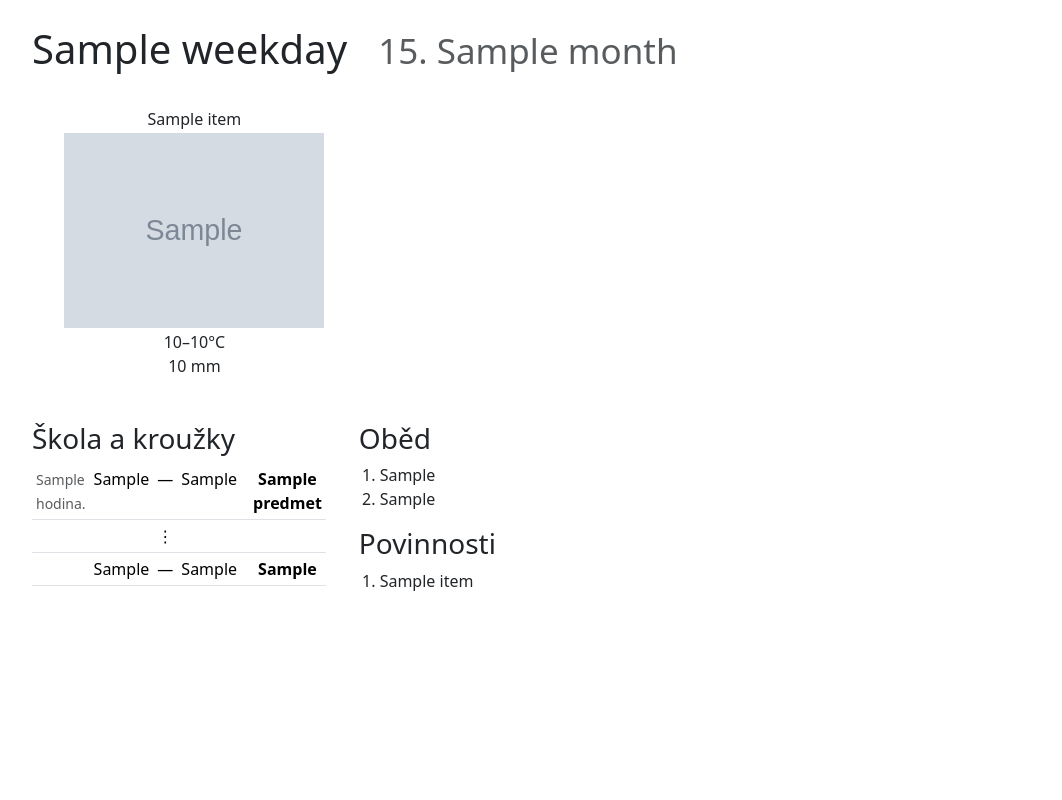
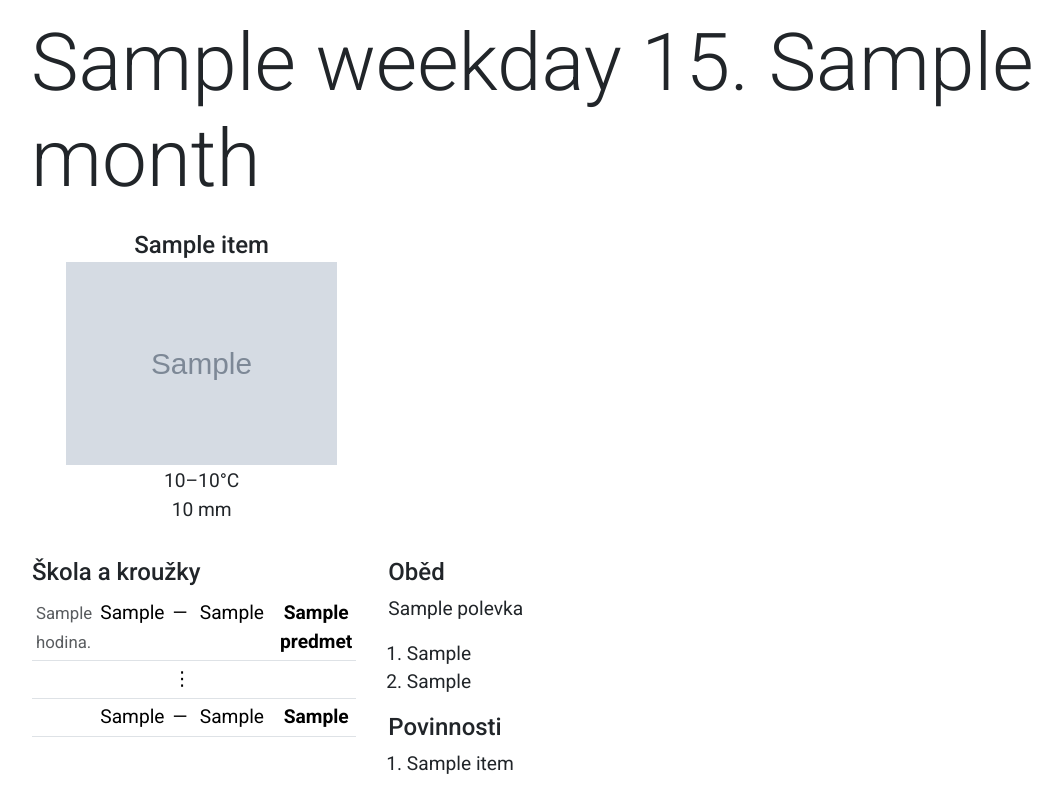
Before and after one commit to msgre/slunecni-mesto, a Flask app: template kalendar/templates/index.html in a window 1280 px wide. Shown: the whole page, without its empty margins (51-1113 px from the left). Run offline with Flask 3, Linux system fonts and the light colour scheme; the template is opened without the code that fills it: most values are stand-ins (such as "Sample title", 1, 10 or a date in 2020); grey boxes marked "Sample" are stand-in pictures.

Commit message:
Tuneni kalendare

```diff
--- a/kalendar/app.py
+++ b/kalendar/app.py
@@ -475,8 +475,8 @@ def hello_world():
     pocasi = process_pocasi(now)
 
     # obedy
-    # volno = False # TODO:
-    # now = now.shift(days=-3) # TODO:
+    # volno = True # TODO:
+    # now = now.shift(days=2) # TODO:
     r = requests.get('http://nuc.lan/obedy/obedy-latest.json')
     # r = requests.get(f'http://nuc.lan/obedy/obedy-{now.shift(days=-1).strftime("%Y-%m-%d")}.json') # TODO:
     r.raise_for_status()
@@ -485,6 +485,12 @@ def hello_world():
         if item['date'] == now.strftime('%Y-%m-%d'):
             obed = item
             break
+    if obed:
+        polevka, lunch1 = obed['lunch1'].split('\n')
+        obed['lunch1'] = lunch1.strip()
+        if obed.get('lunch2'):
+            obed['lunch2'] = obed['lunch2'].split('\n')[1].strip()
+        obed['polevka'] = polevka.strip()
 
     # komiks
     fun = None
@@ -492,9 +498,8 @@ def hello_world():
         feed = feedparser.parse('https://xkcd.com/atom.xml')
         for item in feed.entries:
             soup = BeautifulSoup(item.summary)
-            # soup.img.attrs['src']
-            fun = item.summary
-
+            soup.img.attrs['style'] = 'width:100%; height:auto'
+            fun = str(soup)
 
     isoweekday = now.isoweekday()
     data = {
--- a/kalendar/templates/index.html
+++ b/kalendar/templates/index.html
@@ -4,14 +4,25 @@
     <meta charset="utf-8">
     <meta name="viewport" content="width=device-width, initial-scale=1">
     <title>Bootstrap demo</title>
-    <link href="https://cdn.jsdelivr.net/npm/bootstrap@5.3.1/dist/css/bootstrap.min.css" rel="stylesheet" integrity="sha384-4bw+/aepP/YC94hEpVNVgiZdgIC5+VKNBQNGCHeKRQN+PtmoHDEXuppvnDJzQIu9" crossorigin="anonymous">
+    <link rel="preconnect" href="https://fonts.googleapis.com">
+    <link rel="preconnect" href="https://fonts.gstatic.com" crossorigin>
+    <link href="https://fonts.googleapis.com/css2?family=Roboto+Slab:wght@600&family=Roboto:wght@300;400;500;700&display=swap" rel="stylesheet">   <link href="https://cdn.jsdelivr.net/npm/bootstrap@5.3.1/dist/css/bootstrap.min.css" rel="stylesheet" integrity="sha384-4bw+/aepP/YC94hEpVNVgiZdgIC5+VKNBQNGCHeKRQN+PtmoHDEXuppvnDJzQIu9" crossorigin="anonymous">
     <style>
-        .dole {
-            padding-right:2em;
+:root {
+  --bs-font-sans-serif: Roboto;
+}
+        .dole1 {
+            padding-right:1em;
+        }
+        .dole2 {
+            padding-left:1em;
         }
         ol li {
             position:relative;
             left:-0.7em;
+        }
+        p, table.table-sm td, ol li {
+            font-size:120%;
         }
     </style>
   </head>
@@ -23,10 +34,9 @@
                 <table id="layout" class="h-100 w-100">
                     {# datum #}
                     <tr>
-                        <td colspan="4" class="text-start">
-                            <br>
-                            <h1>{{ weekday }} &nbsp;
-                            <small class="text-body-secondary">{{ now.day}}.&nbsp;{{ month }}</small></h1><br>
+                        <td colspan="4" class="text-start" style="padding:15px 0 15px 0;">
+                            <h1 class="display-1">{{ weekday }}
+                            {{ now.day}}.&nbsp;{{ month }}</h1>
                         </td>
                     </tr>
 
@@ -34,7 +44,7 @@
                     <tr>
                         {% for item in pocasi %}
                             <td width="25%" class="text-center">
-                                {{ item.title }}
+                                <h4 style="margin-bottom:0">{{ item.title }}</h4>
                             </td>
                         {% endfor %}
                     </tr>
@@ -56,25 +66,25 @@
                         {% endfor %}
                     </tr>
 
-                    <tr>
-                        <td colspan="4">&nbsp;</td>
-                    </tr>
-
                     {% if volno %}
                         <tr>
-                            <td colspan="4" class="h-100 text-center">
+                            <td colspan="4" class="h-100 text-center" style="position:relative;top:-10px;">
                                 {{ fun | safe }}
                             </td>
                         </tr>
                     {% else %}
                         <tr>
-                            <td colspan="2" class="h-100 align-top dole">
-                                <h3>Škola a kroužky</h3>
+                            <td colspan="4" style="height:15px;"></td>
+                        </tr>
+
+                        <tr>
+                            <td colspan="2" class="h-100 align-top dole1" style="width:50%">
+                                <h4>Škola a kroužky</h4>
                                 <table class="table table-sm">
                                     {% for item in rozvrh %}
-                                      {% if (not item.support and not item.lichy) or (item.sudy and now.isocalendar().week % 2 == 0) or (item.lichy and now.isocalendar().week % 2 == 1) %}
+                                      {% if (not item.sudy and not item.lichy) or (item.sudy and now.isocalendar().week % 2 == 0) or (item.lichy and now.isocalendar().week % 2 == 1) %}
                                         <tr>
-                                            <td class="text-muted text-small"><small>{{ item.hodina }}.</small></td>
+                                            <td class="text-muted"><small>{{ item.hodina }}.</small></td>
                                             <td class="text-end">{{ item.od }}</td>
                                             <td>&mdash;</td>
                                             <td class="text-end">{{ item.do }}</td>
@@ -105,16 +115,17 @@
                                     {% endif %}
                                 </table>
                             </td>
-                            <td colspan="2" class="align-top dole">
-                                <h3>Oběd</h3>
+                            <td colspan="2" class="align-top dole2" >
+                                <h4>Oběd</h4>
+                                <p>{{ obed.polevka }}</p>
                                 <ol>
-                                    <li>{{ obed.lunch1 | replace('\n', '<br>') | safe }}</li>
+                                    <li>{{ obed.lunch1 }}</li>
                                     {% if obed.lunch2 %}
-                                        <li>{{ obed.lunch2 | replace('\n', '<br>') | safe }}</li>
+                                        <li>{{ obed.lunch2 }}</li>
                                     {% endif %}
                                 </ol>
                                 {% if povinnosti %}
-                                    <h3>Povinnosti</h3>
+                                    <h4>Povinnosti</h4>
                                     <ol>
                                         {% for item in povinnosti %}
                                             <li>{{ item }}</li>
```
